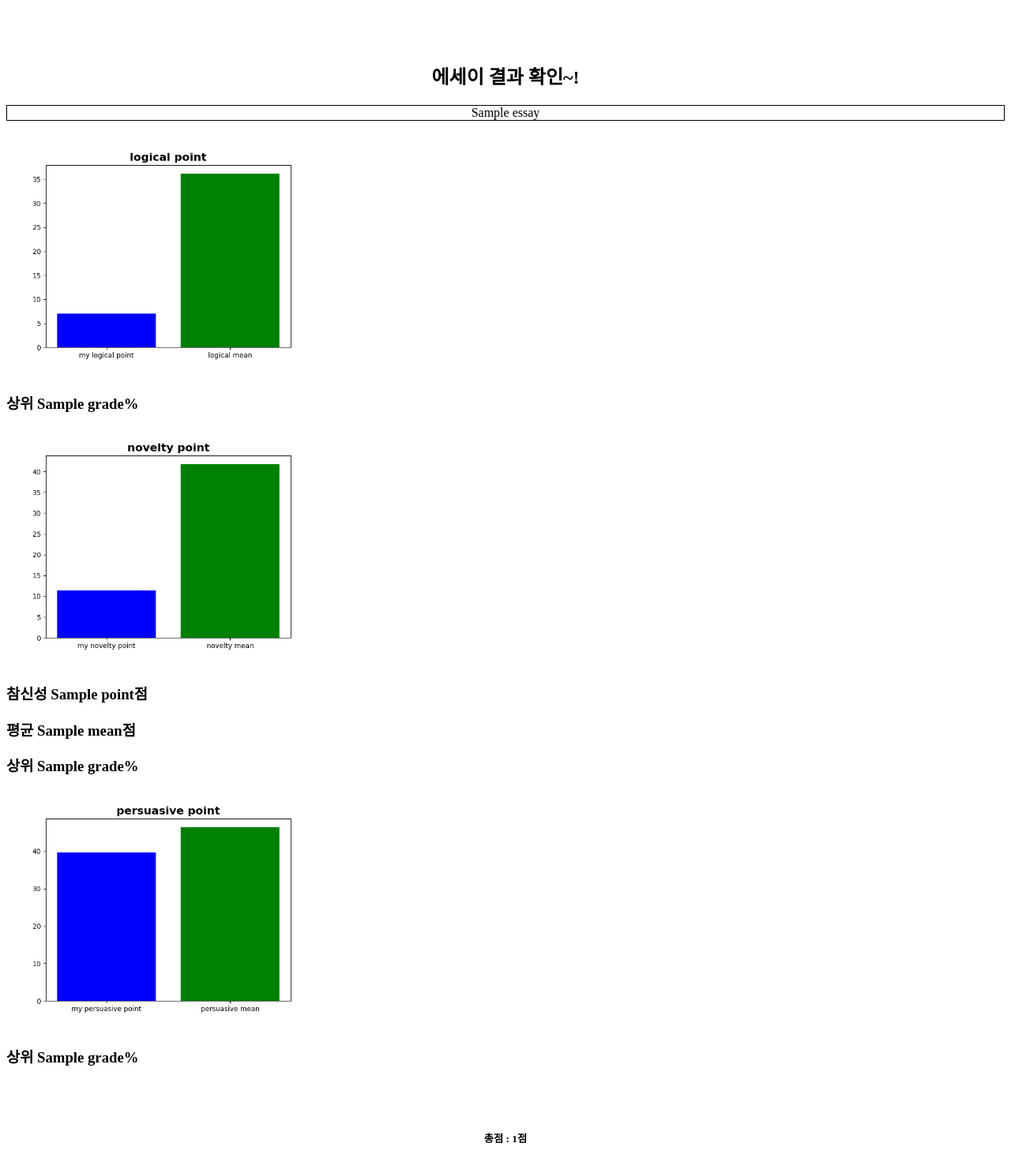
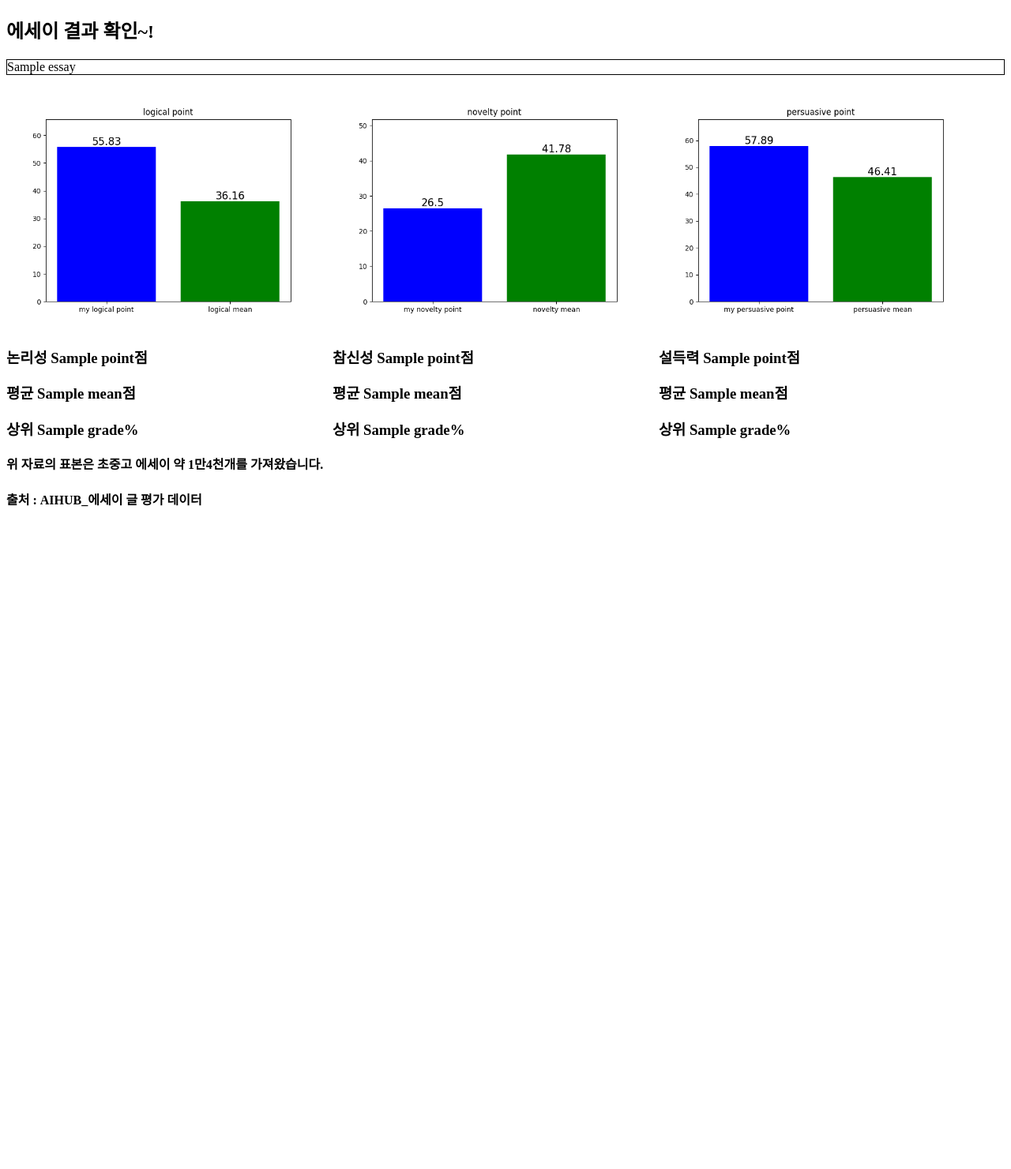
Before and after one commit to daegonYu/Automated-Essay-Scoring-Simple-Web, a Flask app: template templates/result.html in a window 1280 px wide. Shown: the whole page at 79% size. After the commit the page ends 642 px from the top, so only its background shows below. Run offline with Flask 2, Linux system fonts and the light colour scheme; the template is opened without the code that fills it: most values are stand-ins (such as "Sample title", 1, 10 or a date in 2020); parts of the project's set-up code (start-up, migrations or seed data) failed here and were passed over.

Commit message:
그래프 3개 그리는 것까지는 완성

```diff
--- a/app.py
+++ b/app.py
@@ -40,12 +40,12 @@ persuasive_hub_points_list = list(persuasive_hub_points)
 
 x = np.arange(2)
 
-title_font = {
-    'fontsize': 16,
-    'fontweight': 'bold'
-}
+# title_font = {        # plt
+#     'fontsize': 16,
+#     'fontweight': 'bold'
+# }
 
-
+font_size = 15
 
 @app.route('/')
 def home():
@@ -55,7 +55,7 @@ def home():
 def result():
     if request.method == 'POST':
         essay = request.form["essay"]
-        essay = re.sub('\n', ' ', essay)        # 점수 오류는 여기 밖에 없지 이 변수 밖에 없어
+        essay = re.sub('\n|#|"', ' ', essay)        # 점수 오류는 여기 밖에 없지 이 변수 밖에 없어
         print(essay)
         input_sentence = [essay,""]
         logical_point = logical_model.result_point(input_sentence, mode_='logical')
@@ -80,30 +80,55 @@ def result():
 
         points1 = [logical_point, logical_mean]
         names = ['my logical point', 'logical mean']
-        plt.title("logical point", fontdict=title_font)
+        plt.title("logical point")
         plt.xticks(x,names)
         plt.bar(x, points1, color=['blue','green'])
+        plt.ylim(0, max(points1)+10)
+        for i, v in enumerate(x):
+            plt.text(v, points1[i], points1[i],                 # 좌표 (x축 = v, y축 = y[0]..y[1], 표시 = y[0]..y[1])
+            fontsize = font_size,
+            color='black',
+            horizontalalignment='center',  # horizontalalignment (left, center, right)
+            verticalalignment='bottom')    # verticalalignment (top, center, bottom)
 
         plt.savefig('static/images/logical.png')
+        plt.show()
+        plt.clf()
 
 
         points2 = [novelty_point, novelty_mean]
         names = ['my novelty point', 'novelty mean']
-        plt.title("novelty point", fontdict=title_font)
+        plt.title("novelty point")
         plt.xticks(x,names)
-        plt.bar(x, points2,color=['blue','green'])
+        plt.bar(x, points2, color=['blue','green'])
+        plt.ylim(0, max(points2)+10)
+        for i, v in enumerate(x):
+            plt.text(v, points2[i], points2[i],                 # 좌표 (x축 = v, y축 = y[0]..y[1], 표시 = y[0]..y[1])
+            fontsize = font_size,
+            color='black',
+            horizontalalignment='center',  # horizontalalignment (left, center, right)
+            verticalalignment='bottom')    # verticalalignment (top, center, bottom)
 
         plt.savefig('static/images/novelty.png')
-
+        plt.show()
+        plt.clf()
 
         points3 = [persuasive_point, persuasive_mean]
         names = ['my persuasive point', 'persuasive mean']
-        plt.title("persuasive point", fontdict=title_font)
+        plt.title("persuasive point")
         plt.xticks(x,names)
         plt.bar(x, points3, color=['blue','green'])
+        plt.ylim(0, max(points3)+10)
+        for i, v in enumerate(x):
+            plt.text(v, points3[i], points3[i],                 # 좌표 (x축 = v, y축 = y[0]..y[1], 표시 = y[0]..y[1])
+            fontsize = font_size,
+            color='black',
+            horizontalalignment='center',  # horizontalalignment (left, center, right)
+            verticalalignment='bottom')    # verticalalignment (top, center, bottom)
 
         plt.savefig('static/images/persuasive.png')
-
+        plt.show()
+        plt.clf()
 
         return render_template("result.html", essay=essay, point_list=point_list, \
             total_point=total_point, grade_list=grade_list, mean_list=mean_list)
--- a/templates/result.html
+++ b/templates/result.html
@@ -39,19 +39,26 @@
 
     <body>
         <div>
-            <div style = "text-align:center; padding-top:50px">
             <h2>에세이 결과 확인~!</h2>
-                <div style="border: 1px solid black;" cols="100" padding="50px"> {{ essay }} </div>
+            <div style="border: 1px solid black;" cols="100">
+                {{ essay }}
+            </div>
         </div>
 
-            <div style="padding-top:20px">
-                <div>   <!-- style="float:left; text-align:center;" -->
+        <div style="width: 99%; bottom:100px; padding-top:20px">
+
+            <div style="width:33%; float:left">   <!-- style="float:left; text-align:center;" -->
                 {% if True %}
                 <img src="{{ url_for('static', filename="images/logical.png") }}" style="width:400px"><br>
                 {% endif %}
+                <div>
+                    <h3>논리성 {{ point_list[0] }}점</h3>
+                    <h3>평균 {{ mean_list[0] }}점</h3>
                     <h3>상위 {{ grade_list[0] }}%</h3>
                 </div>
-                <div>
+            </div>
+
+            <div style="width:33%; float:left">
                 {% if True %}
                 <img src="{{ url_for('static', filename="images/novelty.png") }}" style="width:400px"><br>
                 {% endif %}
@@ -61,17 +68,23 @@
                 <h3>상위 {{ grade_list[1] }}%</h3>
                 </div>
             </div>
-                <div>
+
+            <div style="width:34%; float:left">
                 {% if True %}
                 <img src="{{ url_for('static', filename="images/persuasive.png") }}" style="width:400px"><br>
                 {% endif %}
+                <div>
+                    <h3>설득력 {{ point_list[2] }}점</h3>
+                    <h3>평균 {{ mean_list[2] }}점</h3>
                     <h3>상위 {{ grade_list[2] }}%</h3>
                 </div>
             </div>
+        <div>
 
-            <div style="display: flex; align-items: center; justify-content: center; padding-top:40px">
-                <h5> 총점 : {{ total_point }}점</h5>
+        <div>
+            <h4> 위 자료의 표본은 초중고 에세이 약 1만4천개를 가져왔습니다.</h4>
+            <h4> 출처 : AIHUB_에세이 글 평가 데이터 </h4>
         </div>
-        </div>
+
     </body>
 </html>
```
Also changed, not shown: static/images/logical.png, static/images/novelty.png, static/images/persuasive.png. Lines whose indentation alone changed are shown as unchanged.
